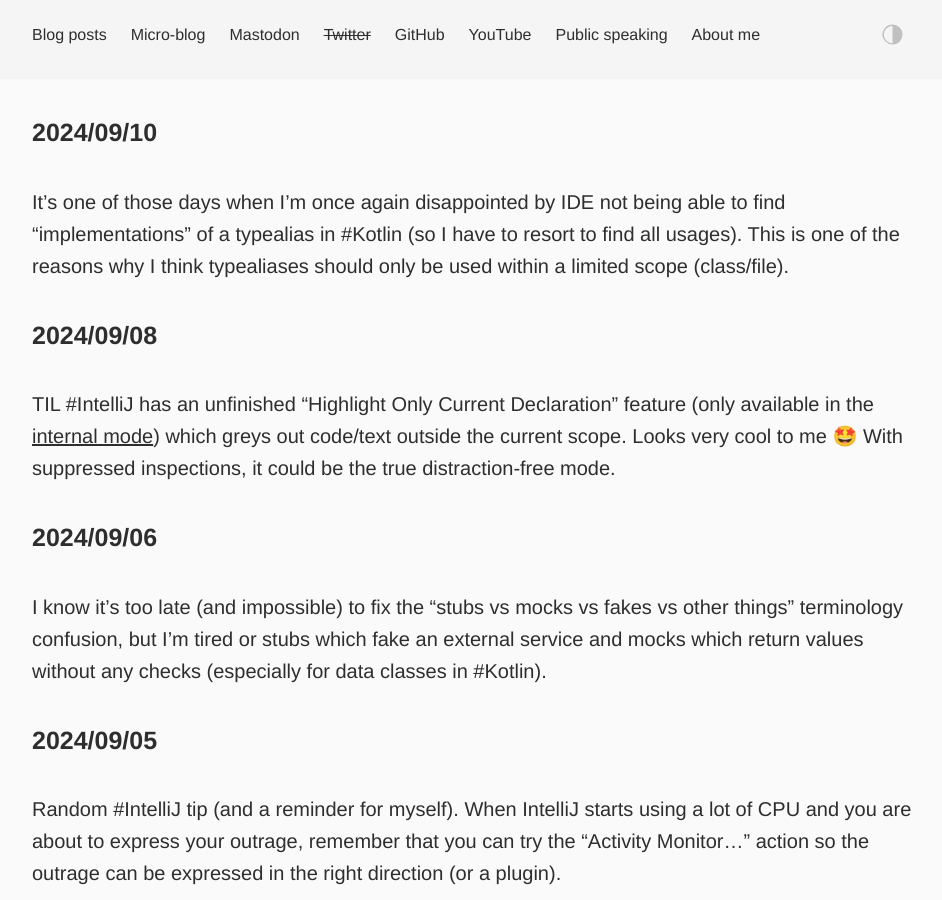
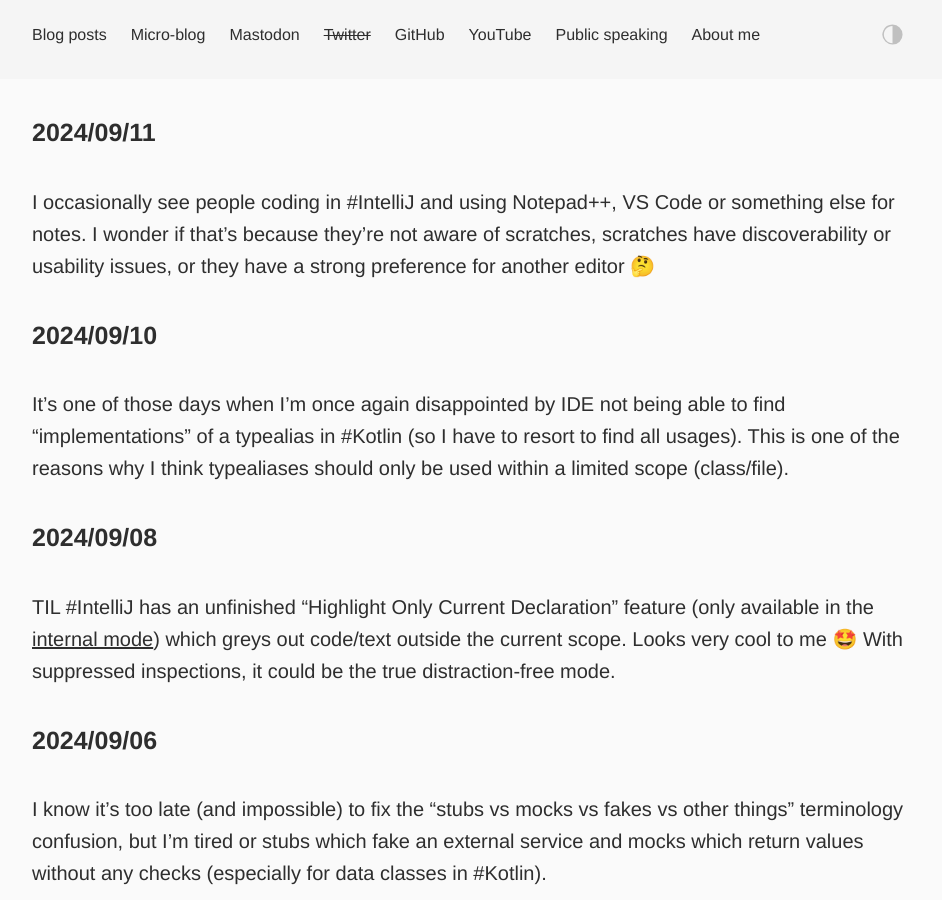
Before and after one commit to dkandalov/dkandalov.github.io, a Jekyll site: the page built from micro-blog.md, in a window 1280 px wide and 900 px high. Shown: the whole window, without its empty margins (160-1102 px from the left). Built offline with Jekyll 4.4.1, drawn with Linux system fonts in a browser that asks for light colours.

Commit message:
updated micro-blog

```diff
--- a/micro-blog.md
+++ b/micro-blog.md
@@ -2,6 +2,9 @@
 layout: post
 permalink: /micro-blog/
 ---
+
+#### 2024/09/11
+I occasionally see people coding in #IntelliJ and using Notepad++, VS Code or something else for notes. I wonder if that's because they're not aware of scratches, scratches have discoverability or usability issues, or they have a strong preference for another editor 🤔
 
 #### 2024/09/10
 It's one of those days when I'm once again disappointed by IDE not being able to find "implementations" of a typealias in #Kotlin (so I have to resort to find all usages). This is one of the reasons why I think typealiases should only be used within a limited scope (class/file).
```
